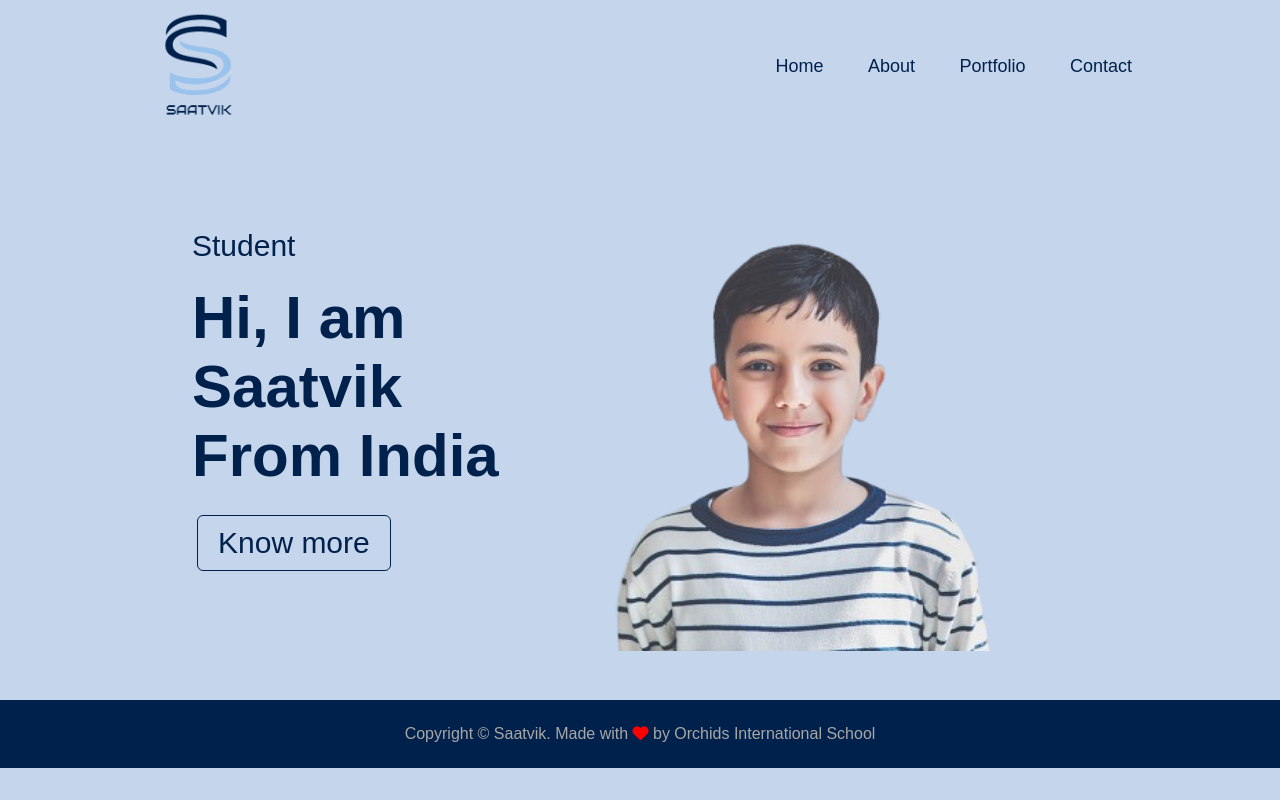
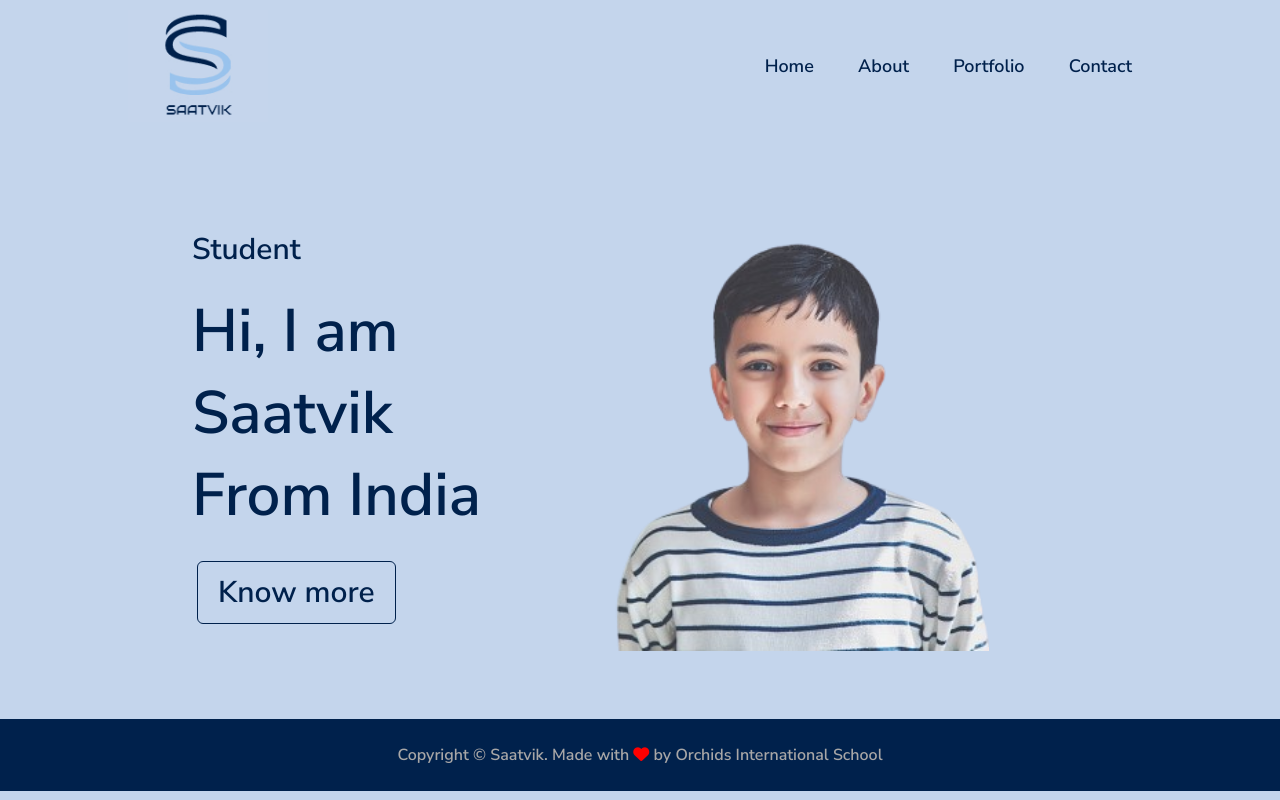
Before and after one commit to divyasrinivas28/saatvik.github.io, a plain HTML site: page index.html in a window 1280 px wide. Drawn offline with Linux system fonts and the light colour scheme.

Commit message:
Update style.css

```diff
--- a/style.css
+++ b/style.css
@@ -1,7 +1,8 @@
+@import url('https://fonts.googleapis.com/css2?family=Nunito+Sans:wght@600&display=swap');
 *{
     margin: 0;
     padding: 0;
-    font-family: 'Poppins',sans-serif;
+    font-family: 'Nunito Sans', sans-serif;
     box-sizing: border-box;
 }
 /* html{
```
